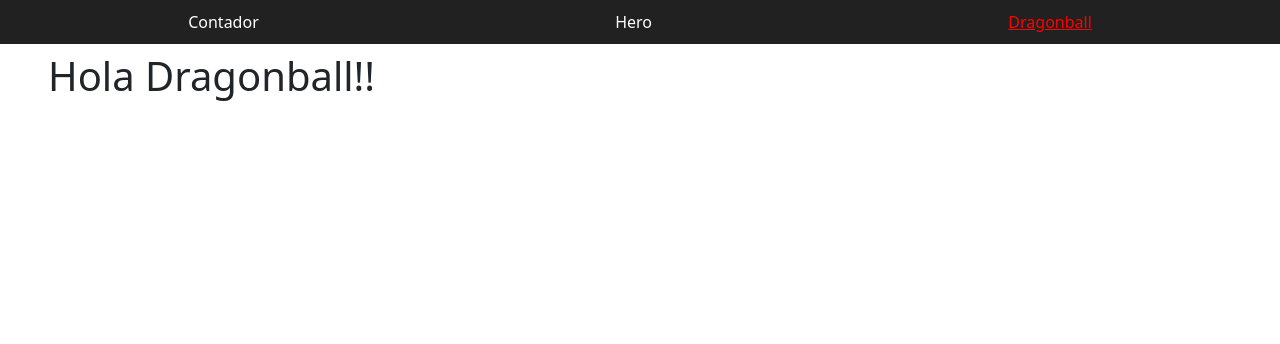
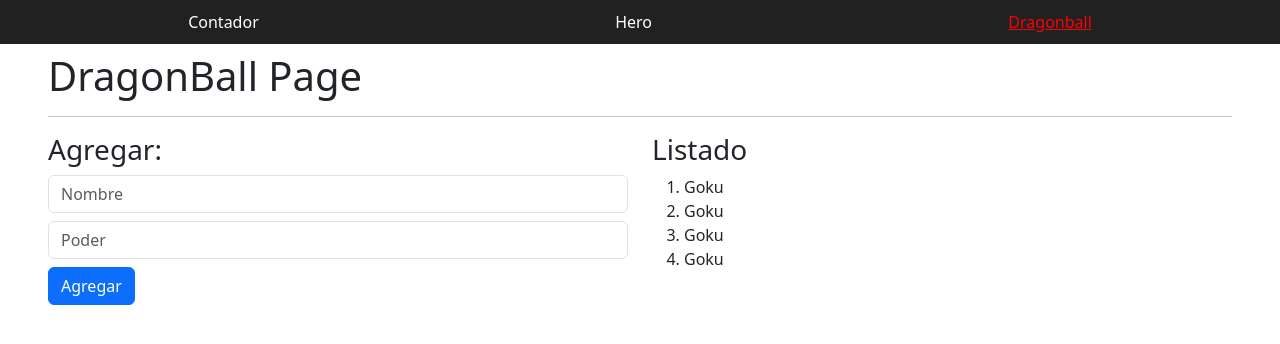
Before and after one commit to sergiocruzC0122/CursoAngular, an Angular app in the folder 01-bases/: page /dragonball in a window 1280 px wide. Shown: the top 344 px of the page. Built offline with nearby package versions, Linux system fonts and the light colour scheme.

Commit message:
Agregando styles a DragonBall

```diff
--- a/01-bases/src/app/pages/dragonball/dragonball-page.component/dragonball-page.component.component.html
+++ b/01-bases/src/app/pages/dragonball/dragonball-page.component/dragonball-page.component.component.html
@@ -1,2 +1,22 @@
+<h1>DragonBall Page</h1>
+<hr />
 
-<h1>Hola Dragonball!!</h1>
+<section class="row">
+    <div class="col-12 col-sm-6">
+        <h3>Agregar:</h3>
+        <input type="text" class="form-control" placeholder="Nombre" />
+        <input type="number" class="form-control mt-2" placeholder="Poder" />
+
+        <button class="mt-2 btn btn-primary">Agregar</button>
+    </div>
+
+    <div class="col-12 col-sm-6">
+        <h3>Listado</h3>
+        <ol>
+            <li>Goku</li>
+            <li>Goku</li>
+            <li>Goku</li>
+            <li>Goku</li>
+        </ol>
+     </div>
+</section>
```
